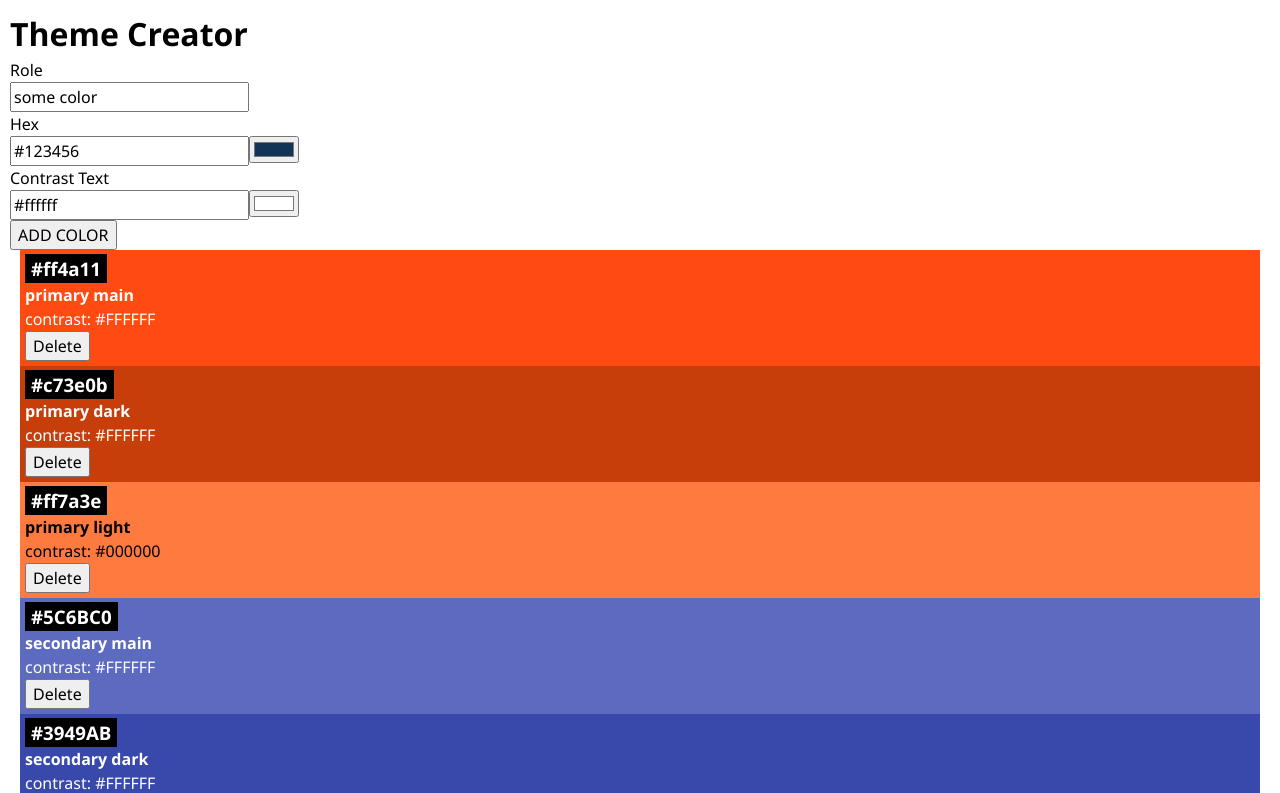
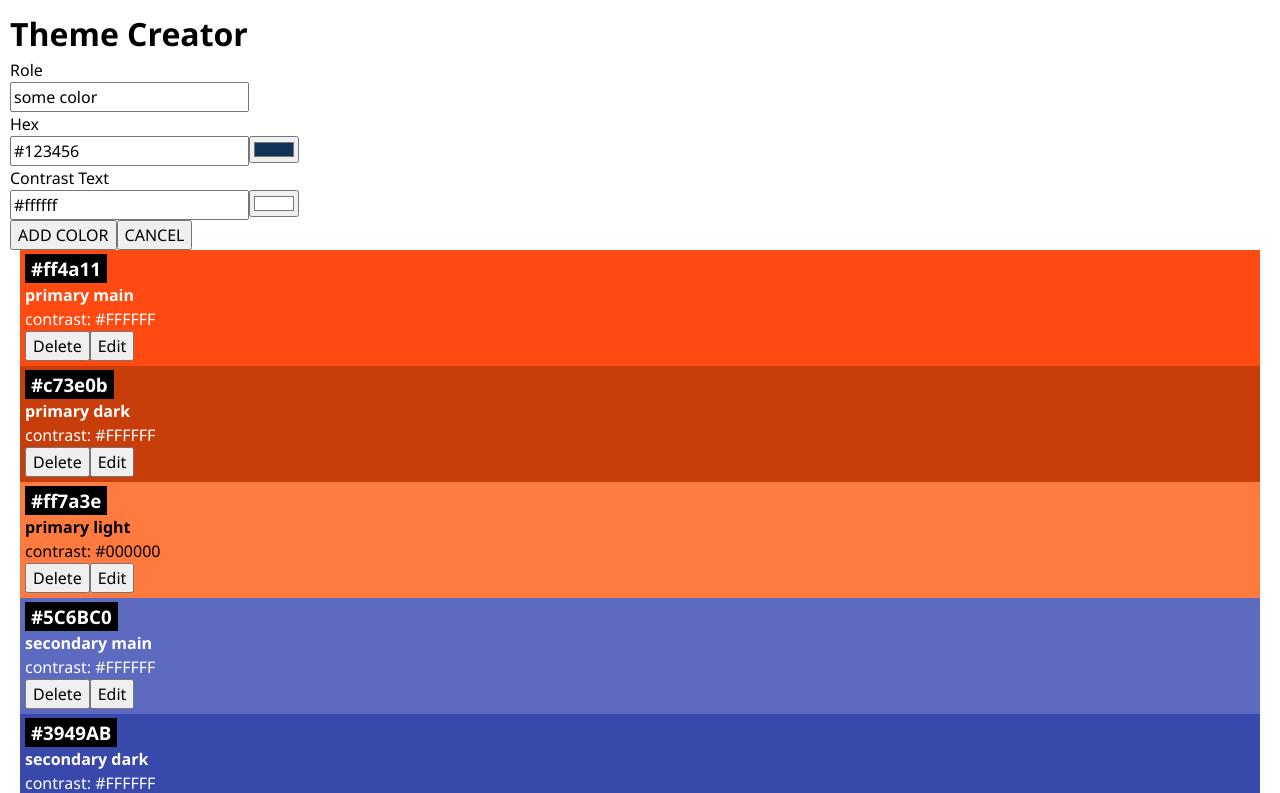
Before and after one commit to SylvieDoumet/React-Recap-Project, a React (Vite) app: page / in a window 1280 px wide. Shown: the top 793 px of the page. Built offline with nearby package versions, Linux system fonts and the light colour scheme.

Commit message:
react-self-directed_learning-issue4

```diff
--- a/src/App.jsx
+++ b/src/App.jsx
@@ -9,11 +9,9 @@ import { useState } from "react";
 import ColorForm from "./Components/ColorForm/ColorForm";
 import { nanoid } from "nanoid";
 
-export function App() {
+function App() {
   // Issue #2 Add Color  - introduce state to manage color adding
   const [colors, setColors] = useState(initialColors);
-
-  // Issue #3 Delete Color - introduce state to manage deletion / confirmation message
 
   // Issue #2 Add Color - add function to handle color adding
   function handleAddColor(newColor) {
@@ -27,6 +25,17 @@ export function App() {
     setColors(colors.filter((color) => color.id !== id));
   }
 
+  // Issue #4 Edit Color - add function to handle color update
+
+  function handleUpdateColor(updatedColor) {
+    console.log("update color", updatedColor);
+    setColors(
+      colors.map((color) =>
+        color.id === updatedColor.id ? updatedColor : color
+      )
+    );
+  }
+
   return (
     <>
       <h1>Theme Creator</h1>
@@ -36,7 +45,12 @@ export function App() {
         <p>No colors present. Please add new colors.</p>
       ) : (
         colors.map((color) => (
-          <Color key={color.id} color={color} onDelete={handleDeleteColor} />
+          <Color
+            key={color.id}
+            color={color}
+            onDelete={handleDeleteColor}
+            onUpdate={handleUpdateColor}
+          />
         ))
       )}
     </>
@@ -44,4 +58,3 @@ export function App() {
 }
 
 export default App;
-// export {handleDeleteColor};
--- a/src/Components/Color/Color.jsx
+++ b/src/Components/Color/Color.jsx
@@ -2,11 +2,16 @@
   /* Basics */
 }
 import { useState } from "react";
+import "./Color.css";
+import ColorForm from "../ColorForm/ColorForm";
 
-import "./Color.css";
+// Issue 3 : Delete Color - Add Confirmation Deletion - State (initially set to false)
+// Issue 4: Edit Color - Add Edit - State (initially set to false)
 
-function Color({ color, onDelete }) {
+function Color({ color, onDelete, onUpdate }) {
   const [isConfirmingDelete, setIsConfirmingDelete] = useState(false);
+  const [isEditing, setIsEditing] = useState(false);
+
   console.log(isConfirmingDelete);
   return (
     <div
@@ -20,19 +25,45 @@ function Color({ color, onDelete }) {
       <h4>{color.role}</h4>
       <p>contrast: {color.contrastText}</p>
 
-      {/* Issue 3: Delete Color - Added a delete button to each color card and passed it a 'onDelete' handler */}
-      {/* set button onClick to handleConfirmDelete in app.jsx */}
+      {/* Issue 3: Delete Color - Step 1 Add a DELETE button to each color card and passed it a isConfirmingDelete function which opens up a confirmation window with a
+      message (Are you sure you want to delete?) and two buttons (Yes, No) */}
+
+      {/* Button - DELETE : Opens up the cofirmation windows to choose between the YES, I want to delete. and NO, I don't want to delete - button   */}
+
       <button onClick={() => setIsConfirmingDelete(true)}>Delete</button>
 
-      {/* Issue #3 Delete Color - add a delete button to each color card */}
+      {/* Issue 4: Edit Color - Step 1 Add an EDIT button to each color card and passed it a isEditing function which opens up a form to edit the color card */}
+      {/* Button - EDIT : Opens up the form to edit the color card */}
 
+      <button onClick={() => setIsEditing(true)}>Edit</button>
+
+      {/* Issue 3: Delete Color - Step 2 Add two Buttons YES & NO to confirm /unconfirm the color deleting and a subsequent message "Are you sure?" going for conrecte deletion when tapping YES  */}
       {isConfirmingDelete && (
         <div className="confirmation-dialog">
           <p className="color-card-highlight">
             Are you sure you want to delete?
           </p>
+
+          {/* Button - YES : Deletes the color via its ID  */}
           <button onClick={() => onDelete(color.id)}>Yes</button>
+
+          {/* Button - NO : sets the useState back to initial (ConfirmingDelete ? false)  */}
           <button onClick={() => setIsConfirmingDelete(false)}>No</button>
+        </div>
+      )}
+
+      {/* Issue 4: Edit Color - Step 2 Add a form to edit the color card - onCancel sets the useState back to initial (setIsEditing - false) */}
+      {isEditing && (
+        <div className="editing-dialog">
+          <ColorForm
+            initialData={color}
+            onSubmitColor={(updatetColor) => {
+              onUpdate({ ...color, ...updatetColor });
+              setIsEditing(false);
+            }}
+            onCancel={() => setIsEditing(false)}
+            submitLabel="SAVE"
+          />
         </div>
       )}
     </div>
--- a/src/Components/ColorForm/ColorForm.jsx
+++ b/src/Components/ColorForm/ColorForm.jsx
@@ -1,10 +1,20 @@
 import ColorInput from "../ColorInput/ColorInput";
 import "./ColorForm.css";
+import { useState } from "react";
 
 export default function ColorForm({
   onSubmitColor,
   initialData = { role: "some color", hex: "#123456", contrastText: "#ffffff" },
+
+  // Issue #4 Edit Color
+  onCancel,
+  submitLabel = "ADD COLOR",
 }) {
+  // Issue #4 Edit Color - add useState for initialData
+  const [role, setRole] = useState(initialData.role);
+  const [hex, setHex] = useState(initialData.hex);
+  const [contrastText, setContrastText] = useState(initialData.contrastText);
+
   function handleSubmit(event) {
     event.preventDefault();
     const formData = new FormData(event.target);
@@ -12,6 +22,7 @@ export default function ColorForm({
     onSubmitColor(data);
   }
 
+  // Issue #4 Edit Color - add ColorInput for hex and contrastText ; Adapting & creating Submit and Cancel button
   return (
     <form className="color-form" onSubmit={handleSubmit}>
       <label htmlFor="role">
@@ -21,23 +32,27 @@ export default function ColorForm({
           type="text"
           id="role"
           name="role"
-          defaultValue={initialData.role}
+          defaultValue={role}
+          onChange={(e) => setRole(e.target.value)}
         />
       </label>
       <br />
       <label htmlFor="hex">
         Hex
         <br />
-        <ColorInput id="hex" defaultValue={initialData.hex} />
+        <ColorInput id="hex" defaultValue={hex} />
       </label>
       <br />
       <label htmlFor="contrastText">
         Contrast Text
         <br />
-        <ColorInput id="contrastText" defaultValue={initialData.contrastText} />
+        <ColorInput id="contrastText" defaultValue={contrastText} />
       </label>
       <br />
-      <button>ADD COLOR</button>
+      <button type="submit">{submitLabel}</button>
+      <button type="button" onClick={onCancel}>
+        CANCEL
+      </button>
     </form>
   );
 }
```
